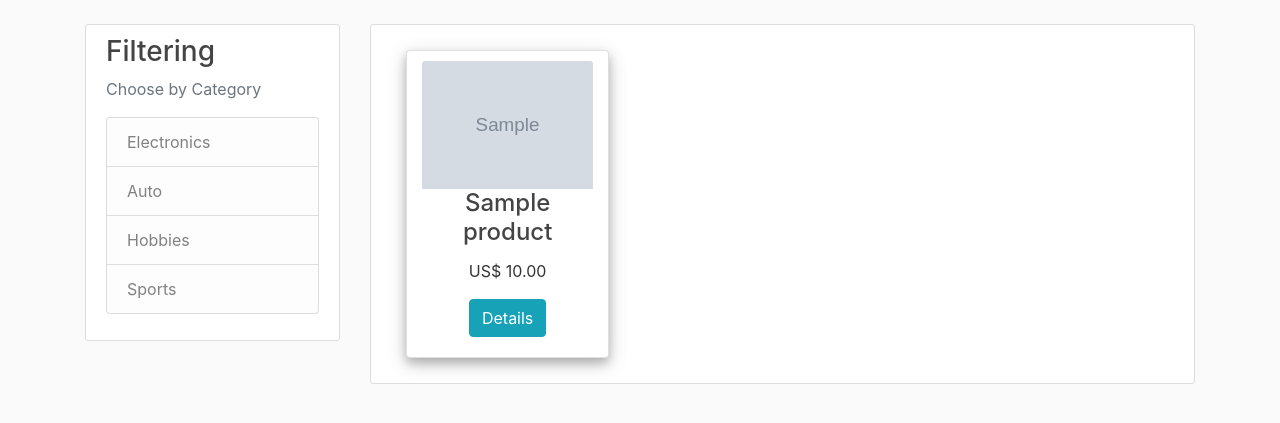
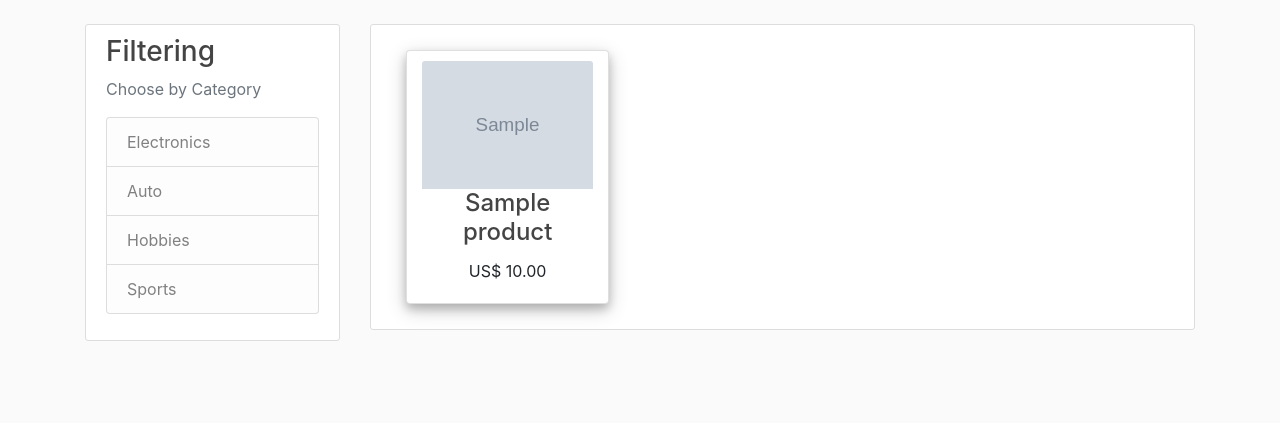
Before and after one commit to anlsergio/dealwithit, a Django app: page / in a window 1280 px wide. Shown: the part 56-479 px from the top of the page. Run offline with Django 3.2, Linux system fonts and the light colour scheme; tables that the repository leaves empty hold one stand-in row (values such as "Sample post"); grey boxes marked "Sample" are stand-in pictures; some libraries are stand-ins or nearby versions.

Commit message:
It improves the card elements alignment as well as the navigation

```diff
--- a/dealwithit/store/static/store/main.css
+++ b/dealwithit/store/static/store/main.css
@@ -64,3 +64,13 @@ ul {
   display: block;
   margin: auto;
 }
+
+a.card,
+a.card:hover {
+  color: #212529;
+  text-decoration: none;
+}
+
+.bottom-align {
+  margin-top: auto
+}
--- a/dealwithit/store/templates/store/home.html
+++ b/dealwithit/store/templates/store/home.html
@@ -18,14 +18,13 @@
     <div class="container content-section">
         <div class="row">
             {% for product in products %}
-                <div class="card product col-md-3">
+                <a href="{% url 'product_detail' product.id %}" class="card product col-md-3">
                     <img alt="Product" src="{{ product.image.url }}" class="card-img-top">
-                    <div class="card-block">
+                    <div class="card-block bottom-align">
                         <h4 class="card-title">{{ product.name }}</h4>
                         <p class="card-text">US$ {{ product.price}} </p>
-                        <a href="{% url 'product_detail' product.id %}" class="btn btn-info">Details</a>
                     </div>
-                </div>
+                </a>
             {% endfor %}
         </div>
     </div>
```
Also changed, not shown: dealwithit/dealwithit/urls.py (+5 -3 lines).
